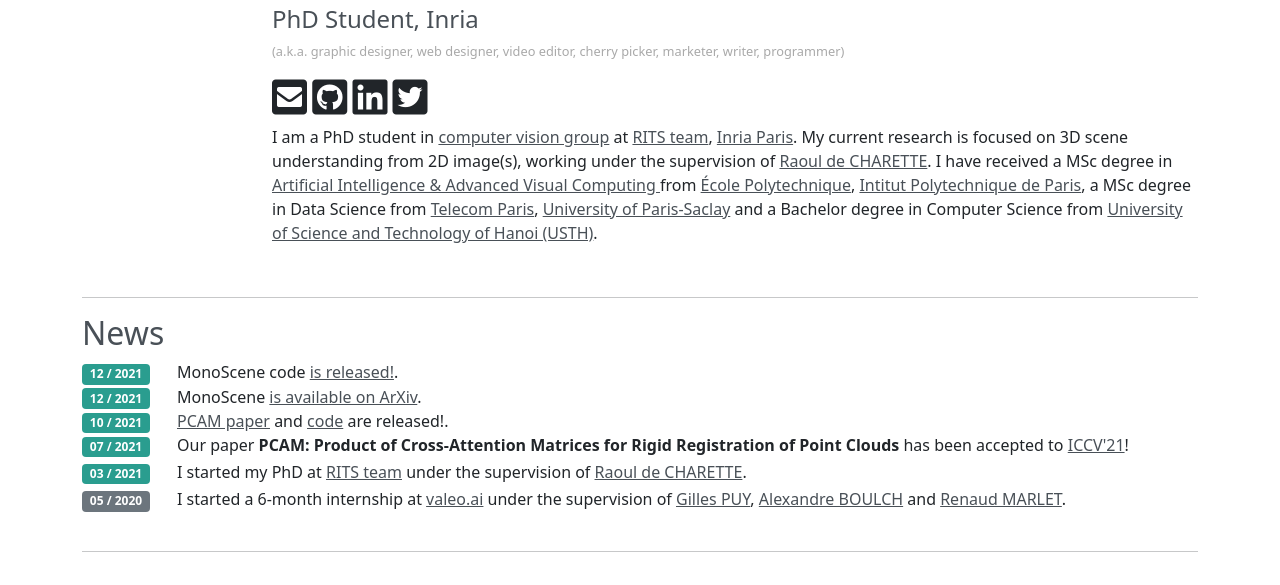
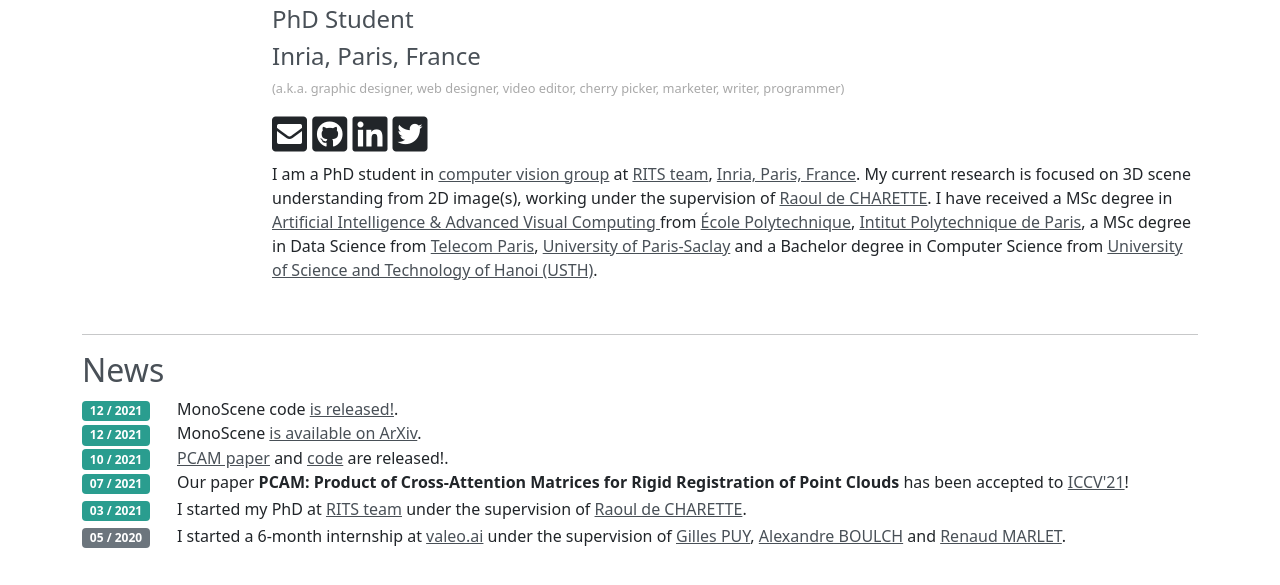
Before and after one commit to anhquancao/anhquancao_old.github.io, a plain HTML site: page index.html in a window 1280 px wide. Shown: the part 131-716 px from the top of the page. Drawn offline with nearby package versions, Linux system fonts and the light colour scheme; some icons are missing.

Commit message:
Update index.html

```diff
--- a/index.html
+++ b/index.html
@@ -90,7 +90,8 @@
             </div>
             <div class="col-xs-6 col-sm-8 col-md-8 col-lg-10">
                 <h1 class="main-color">Anh-Quan Cao</h1>
-                <h4 class="main-color">PhD Student, Inria</h4>
+                <h4 class="main-color">PhD Student</h4>
+		    <h4 class="main-color">Inria, Paris, France</h4>
                 <p style="font-size: 80%;color: #A9A9A9;">(a.k.a. graphic designer, web designer, video editor, cherry picker, marketer, writer, programmer)</p>
                 <h5>
                     <a href="mailto:anh-quan.cao@inria.fr" target="_blank"  title="e-Mail"><i class="fa fa-envelope-square fa-2x"></i></a>
@@ -103,7 +104,7 @@
                 </h5>
                 <p>
                     I am a PhD student in
-                    <a href="https://team.inria.fr/rits/membres/raoul-de-charette/" target="_blank">computer vision group</a> at <a href="https://team.inria.fr/rits/" target="_blank">RITS team</a>, <a href="https://www.inria.fr/" target="_blank">Inria Paris</a>.
+                    <a href="https://team.inria.fr/rits/membres/raoul-de-charette/" target="_blank">computer vision group</a> at <a href="https://team.inria.fr/rits/" target="_blank">RITS team</a>, <a href="https://www.inria.fr/" target="_blank">Inria, Paris, France</a>.
                     My current research is focused on 3D scene understanding from 2D image(s), working under the supervision of
                     <a href="https://team.inria.fr/rits/membres/raoul-de-charette/" target="_blank">Raoul de CHARETTE</a>.
                     I have received a MSc degree in <a target="_blank" href="https://programmes.polytechnique.edu/en/master/all-msct-programs/artificial-intelligence-advanced-visual-computing-master">
```
